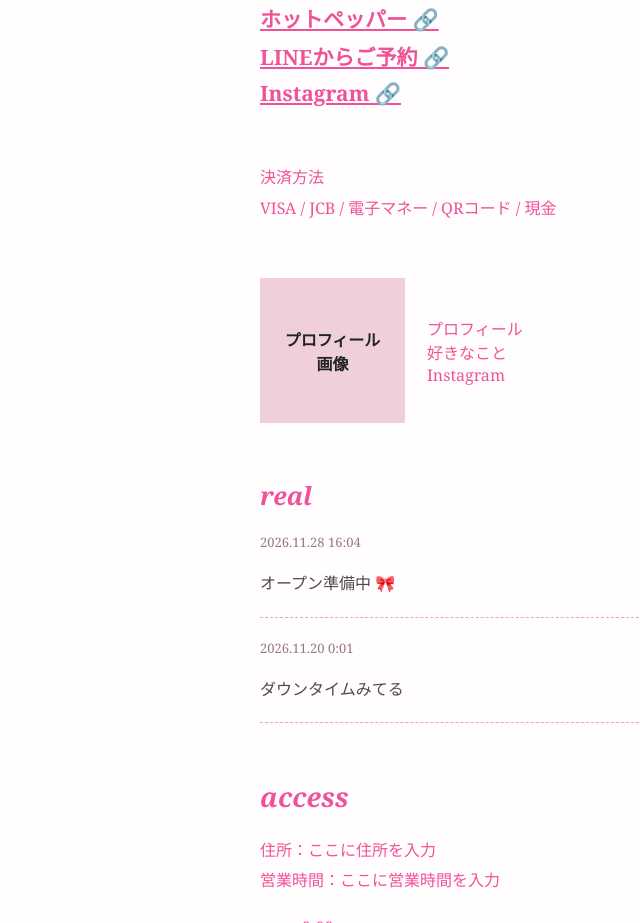
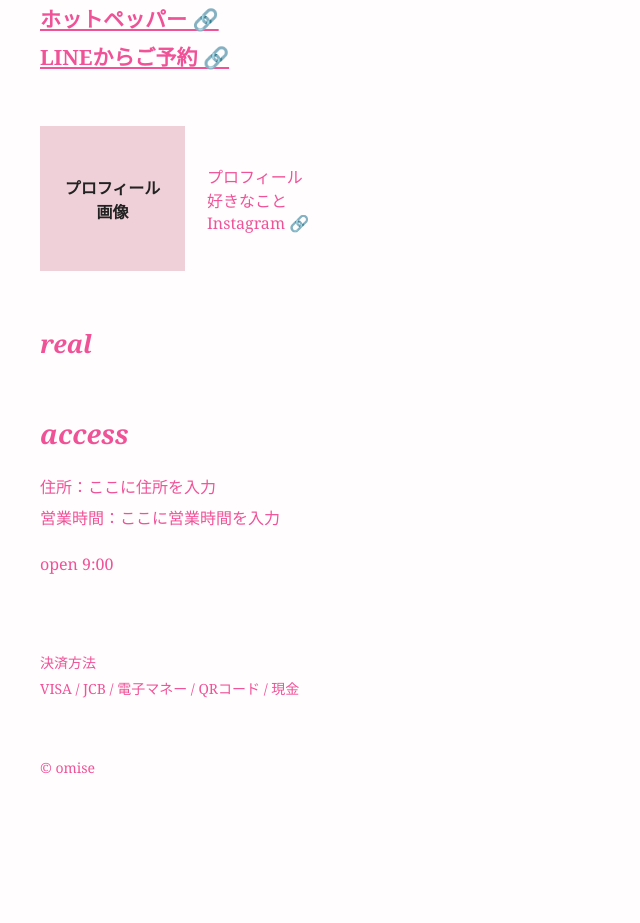
Before and after one commit to trmlganbaru28/salon-homepage, a plain HTML site: page index.html in a window 1280 px wide. Shown: the part 961-1884 px from the top of the page, without its empty margins (0-640 px from the left). After the commit the page ends 1798 px from the top, so only its background shows below. Drawn offline with Linux system fonts and the light colour scheme.

Commit message:
Update index.html

```diff
--- a/index.html
+++ b/index.html
@@ -19,12 +19,12 @@
 
     main {
       width: min(100% - 40px, 760px);
-      margin: 0 auto;
-      padding: 35px 0 60px;
+      margin: 0;
+      padding: 35px 0 60px 40px;
     }
 
     header {
-      text-align: center;
+      text-align: left;
       margin-bottom: 65px;
     }
 
@@ -103,6 +103,15 @@
       min-height: 145px;
     }
 
+    .real-link {
+      display: inline-block;
+      font-size: 25px;
+      font-weight: bold;
+      font-style: italic;
+      color: #f05298;
+      cursor: pointer;
+    }
+
     .real-post {
       padding: 0 0 18px;
       margin: 18px 0;
@@ -121,21 +130,20 @@
       margin-bottom: 0;
     }
 
-    .real-title {
-      font-size: 25px;
-      font-weight: bold;
-      font-style: italic;
-      color: #f05298;
+    footer {
+      margin-top: 55px;
+      font-size: 14px;
     }
 
-    footer {
-      margin-top: 55px;
+    .payment {
+      margin-top: 70px;
       font-size: 14px;
     }
 
     @media (max-width: 480px) {
       main {
         width: calc(100% - 36px);
+        padding: 25px 0 50px 18px;
       }
 
       header {
@@ -173,11 +181,6 @@
     <section class="links">
       <a href="#" target="_blank" rel="noopener noreferrer">ホットペッパー 🔗</a>
       <a href="#" target="_blank" rel="noopener noreferrer">LINEからご予約 🔗</a>
-      <a href="#" target="_blank" rel="noopener noreferrer">Instagram 🔗</a>
-    </section>
-
-    <section>
-      <p>決済方法<br>VISA / JCB / 電子マネー / QRコード / 現金</p>
     </section>
 
     <section class="profile">
@@ -185,22 +188,12 @@
       <div>
         <a href="#">プロフィール</a><br>
         好きなこと<br>
-        <a href="#">Instagram</a>
+        <a href="https://www.instagram.com/" target="_blank" rel="noopener noreferrer">Instagram 🔗</a>
       </div>
     </section>
 
-    <section id="real">
-      <div class="real-title">real</div>
-
-      <article class="real-post">
-        <time datetime="2026-11-28T16:04">2026.11.28 16:04</time>
-        <p>オープン準備中 🎀</p>
-      </article>
-
-      <article class="real-post">
-        <time datetime="2026-11-20T00:01">2026.11.20 0:01</time>
-        <p>ダウンタイムみてる</p>
-      </article>
+    <section>
+      <a class="real-link" href="real.html">real</a>
     </section>
 
     <section>
@@ -209,6 +202,10 @@
       <p>open 9:00</p>
     </section>
 
+    <section class="payment">
+      <p>決済方法<br>VISA / JCB / 電子マネー / QRコード / 現金</p>
+    </section>
+
     <footer>© omise</footer>
   </main>
 </body>
```
